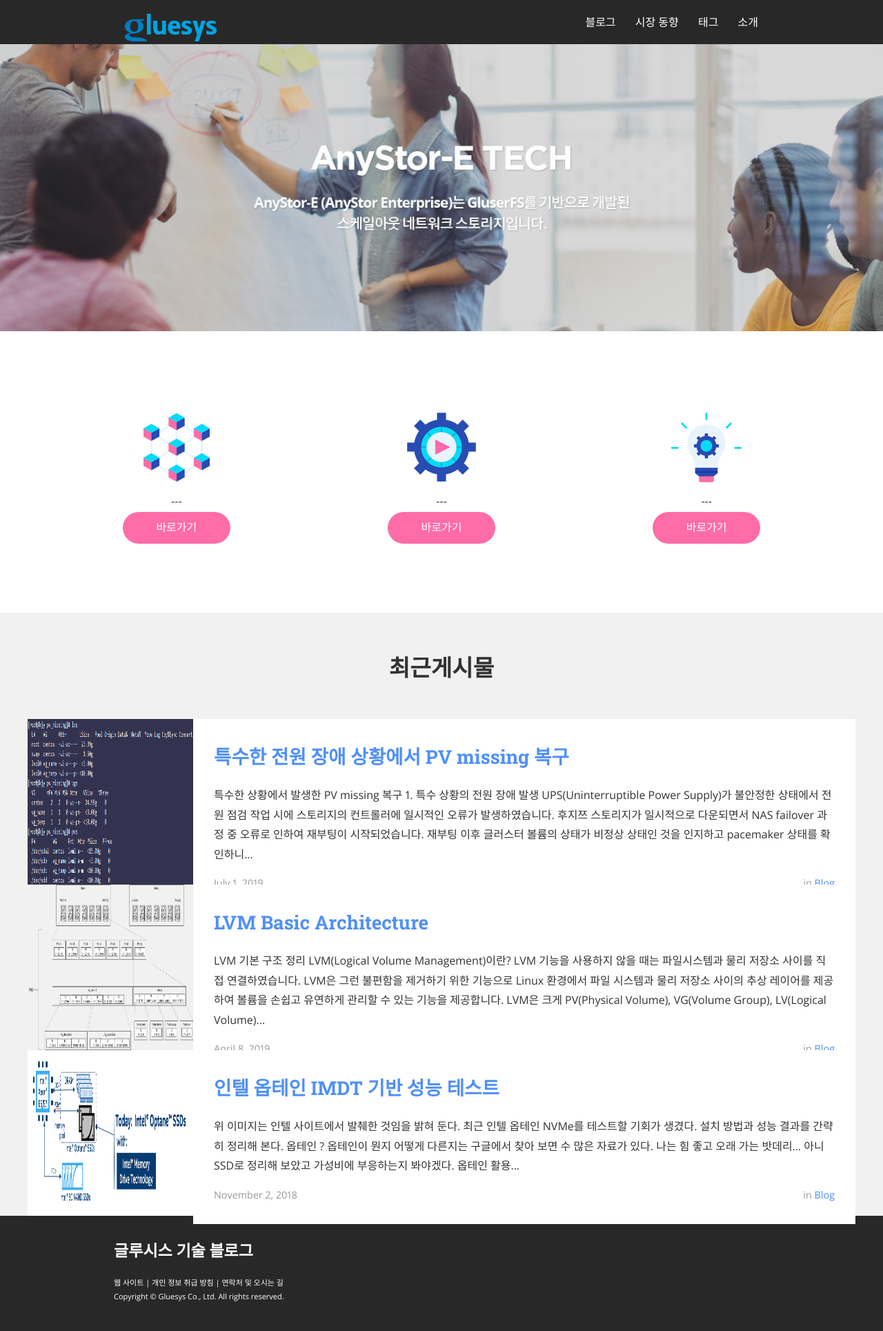
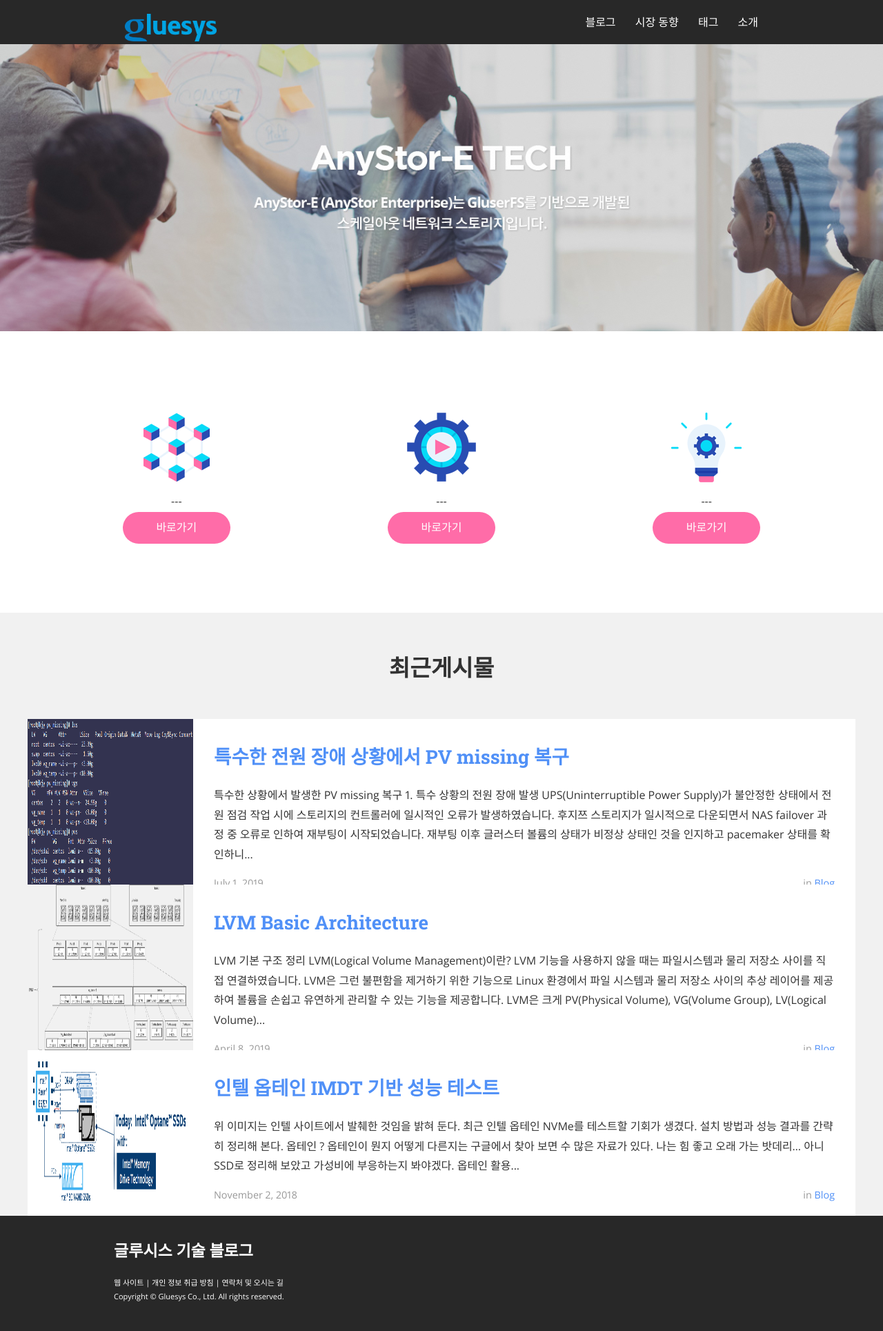
Before and after one commit to pumm8991/pumm8991.github.io, a Jekyll site: the page built from index.html, in a window 1280 px wide. Shown: the whole page at 69% size. Built offline with Jekyll 4.4.1, drawn with Linux system fonts in a browser that asks for light colours; nearby versions of some CDN libraries; the list of posts is cut into pages by our own code.

Commit message:
tech modify
Signed-off-by: pumm <pumm@gluesys.com>

```diff
--- a/css/index.css
+++ b/css/index.css
@@ -125,6 +125,7 @@
 /* 메인 게시물 */
 .main-conetnt {
   background-color: #FFF;
-  margin-bottom: 30px;
+  /*margin-bottom: 30px;*/
   padding: 30px;
+  height: 240px;
 }
--- a/index.html
+++ b/index.html
@@ -39,13 +39,13 @@
 	</div>
 	<div class="wrapper">
 		<div style="text-align: center;height:138px;padding-top:50px;"><h1>최근게시물</h1></div>
-		<ul class="post-list">
+		<div class="post-list" style="padding-bottom: 30px;">
 		  {% for post in paginator.posts %}
 		  		<div style="float: left; width: 240px;">
 					<img src="{{ post.cover }}" style="width:240px; height:240px">
 				</div>
 				<div style="float: left; width: 960px; height:240px">
-					<li class="main-conetnt">
+					<div class="main-conetnt">
 						<h2>
 						<a class="post-link" href="{{ post.url | prepend: site.baseurl }}">{{ post.title }}</a>
 						</h2>
@@ -64,11 +64,12 @@
 						{% endfor %}{% endif %}
 						</div>
 						</section>
-					</li>
+					</div>
 				</div>
+				<div style="height:30px;"></div>
 
 		  {% endfor %}
-		</ul>
+		</div>
 		<!--
 		<nav class="pagination" role="navigation">
 		  <p>
```
